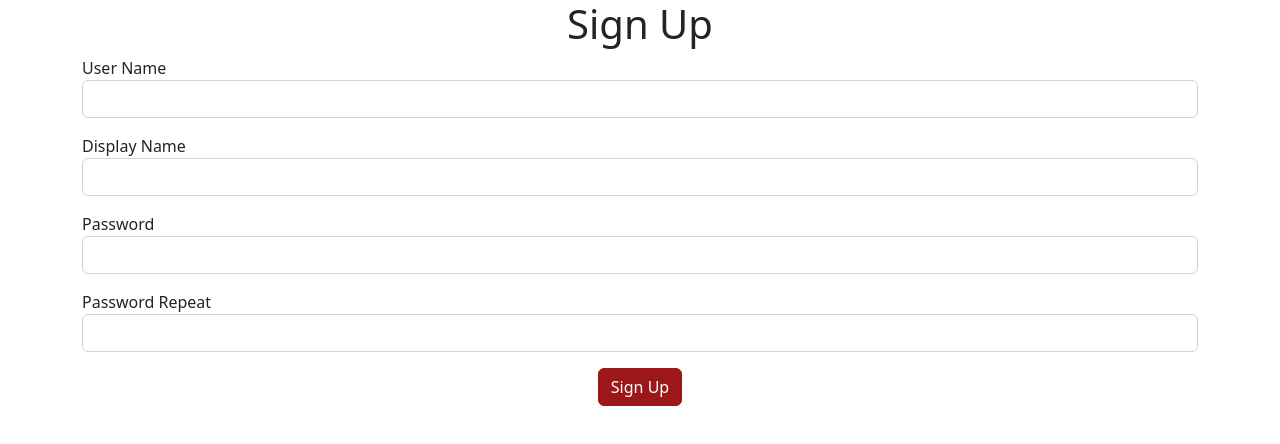
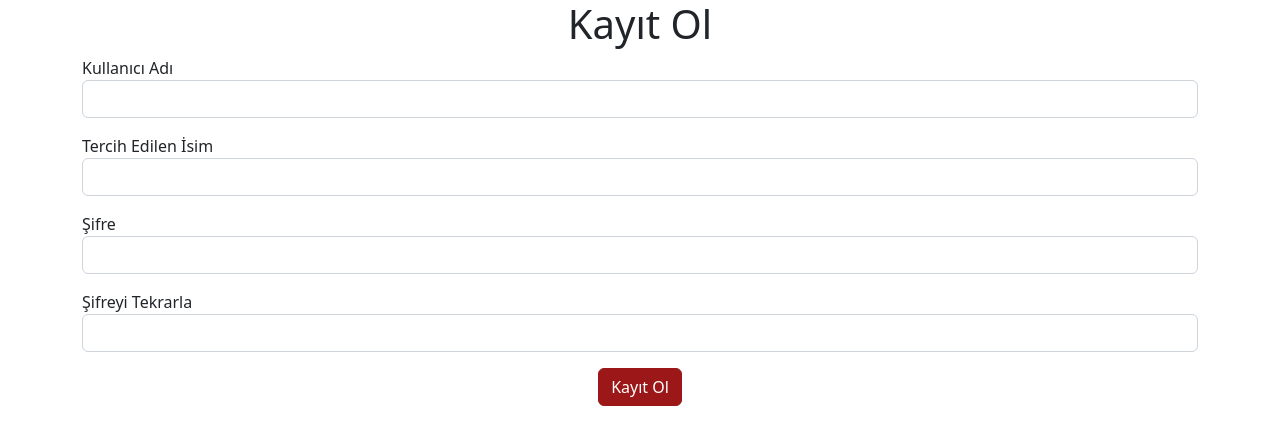
Before and after one commit to furkanhaliler/hoaxifyAppFrontend, a React (Create React App) app: page / in a window 1280 px wide. Shown: the top 444 px of the page. Built offline with nearby package versions, Linux system fonts and the light colour scheme.

Commit message:
-Added i18n support and {tr, en} langs to config.

```diff
--- a/package.json
+++ b/package.json
@@ -8,9 +8,11 @@
     "@testing-library/user-event": "^13.5.0",
     "axios": "^1.3.5",
     "bootstrap": "^5.2.3",
+    "i18next": "^22.4.14",
     "node": "^19.8.1",
     "react": "^18.2.0",
     "react-dom": "^18.2.0",
+    "react-i18next": "^12.2.0",
     "react-scripts": "5.0.1",
     "sass": "^1.61.0",
     "web-vitals": "^2.1.4"
--- a/src/api/apiCalls.js
+++ b/src/api/apiCalls.js
@@ -1,5 +1,5 @@
 import axios from "axios";
 
 export const signUp = (body) => {
-  return axios.post("/users/save", body);
+  return axios.post("/users/save", body, {headers: {'accept-language': 'en'}});
 };
--- /dev/null
+++ b/src/i18n.js
@@ -0,0 +1,42 @@
+import i18n from "i18next";
+import { initReactI18next } from "react-i18next";
+
+i18n.use(initReactI18next).init({
+  resources: {
+    en: {
+      translations: {
+        "Sign Up": "Sign Up",
+        "Passwords do not match with each other.":
+          "Passwords do not match with each other.",
+        "User Name": "User Name",
+        "Display Name": "Display Name",
+        Password: "Password",
+        "Password Repeat": "Password Repeat",
+      },
+    },
+    tr: {
+      translations: {
+        "Sign Up": "Kayıt Ol",
+        "Passwords do not match with each other.":
+          "Şifreler birbiriyle eşleşmiyor.",
+        "User Name": "Kullanıcı Adı",
+        "Display Name": "Tercih Edilen İsim",
+        Password: "Şifre",
+        "Password Repeat": "Şifreyi Tekrarla",
+      },
+    },
+  },
+  fallbackLng: "tr",
+  ns: ["translations"],
+  defaultNS: "translations",
+  keySeparator: false,
+  interpolation: {
+    escapeValue: false,
+    formatSeparator: ",",
+  },
+  react: {
+    wait: true,
+  },
+});
+
+export default i18n;
--- a/src/index.js
+++ b/src/index.js
@@ -5,6 +5,7 @@ import App from "./App";
 import UserSignUpPage from "./pages/UserSignupPage";
 import reportWebVitals from "./reportWebVitals";
 import "./bootstrap-override.scss";
+import "./i18n";
 
 const root = ReactDOM.createRoot(document.getElementById("root"));
 root.render(
--- a/src/pages/UserSignupPage.js
+++ b/src/pages/UserSignupPage.js
@@ -1,7 +1,7 @@
 import React from "react";
 import { signUp } from "../api/apiCalls";
 import Input from "../components/Input";
-
+import { withTranslation } from "react-i18next";
 class UserSignUpPage extends React.Component {
   state = {
     userName: null,
@@ -30,11 +30,12 @@ class UserSignUpPage extends React.Component {
 
   checkPasswordsMatch = (name, value) => {
     const { password, passwordRepeat } = this.state;
+    const { t } = this.props;
     if (
       (name === "password" && value !== passwordRepeat) ||
       (name === "passwordRepeat" && value !== password)
     ) {
-      return "Passwords do not match with each other.";
+      return t("Passwords do not match with each other.");
     }
     return undefined;
   };
@@ -65,31 +66,32 @@ class UserSignUpPage extends React.Component {
   render() {
     const { pendingApiCall, errors } = this.state;
     const { userName, displayName, password, passwordRepeat } = errors;
+    const { t } = this.props;
     return (
       <div className="container">
         <form>
-          <h1 className="text-center">Sign Up</h1>
+          <h1 className="text-center">{t("Sign Up")}</h1>
           <Input
-            label="User Name"
+            label={t("User Name")}
             name="userName"
             error={userName}
             onChange={this.onChange}
           ></Input>
           <Input
-            label="Display Name"
+            label={t("Display Name")}
             name="displayName"
             error={displayName}
             onChange={this.onChange}
           ></Input>
           <Input
-            label="Password"
+            label={t("Password")}
             name="password"
             error={password}
             onChange={this.onChange}
             type="password"
           ></Input>
           <Input
-            label="Password Repeat"
+            label={t("Password Repeat")}
             name="passwordRepeat"
             error={passwordRepeat}
             onChange={this.onChange}
@@ -104,7 +106,7 @@ class UserSignUpPage extends React.Component {
               {pendingApiCall && (
                 <span className="spinner-border spinner-border-sm"></span>
               )}
-              Sign Up
+              {t("Sign Up")}
             </button>
           </div>
         </form>
@@ -113,4 +115,4 @@ class UserSignUpPage extends React.Component {
   }
 }
 
-export default UserSignUpPage;
+export default withTranslation()(UserSignUpPage);
```
Also changed, not shown: 1 other file (tests, documents, lock files or other folders).
